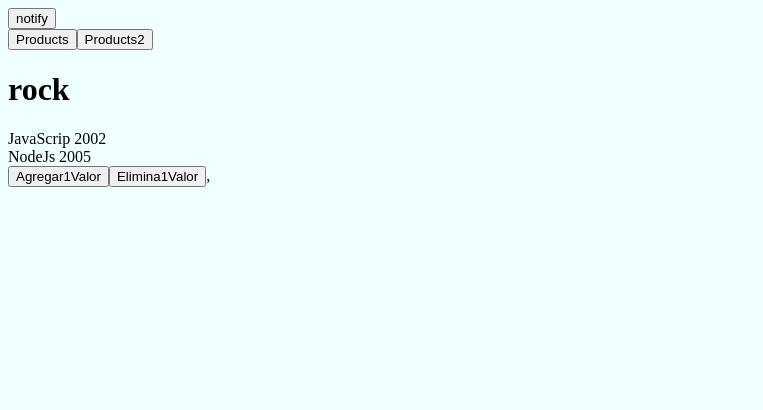
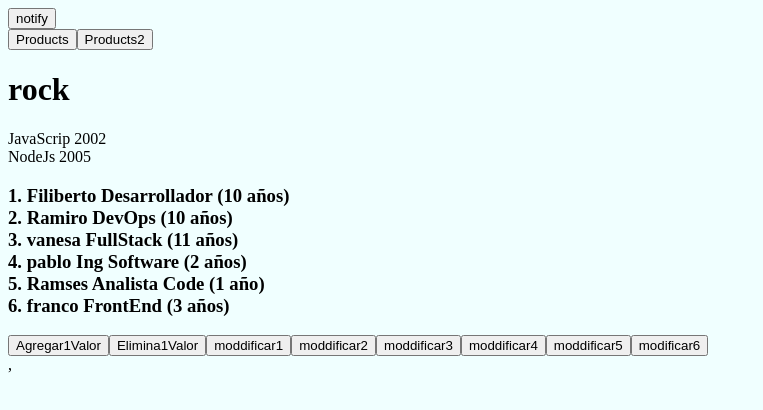
Before and after one commit to SalvadorGonzalezG/Redux-Functionality, a React (Vite) app: page /products2 in a window 1280 px wide. Shown: the top 410 px of the page, without its empty margins (0-763 px from the left). Built offline with nearby package versions, Linux system fonts and the light colour scheme.

Commit message:
implemented buttons & change of state

```diff
--- a/src/components/Products.jsx
+++ b/src/components/Products.jsx
@@ -88,7 +88,6 @@ const Products = () => {
 
       <ToastContainer
         position='top-center'
-
       />
       </div>
     </>
--- a/src/components/Products2.jsx
+++ b/src/components/Products2.jsx
@@ -1,11 +1,14 @@
 import { useDispatch, useSelector } from "react-redux"
-import {agregarUnValor, eliminarUnValor} from '../features/slice/miSlice'
+import {mod6,mod5,mod4,mod3,mod2,mo1,agregarUnValor, eliminarUnValor} from '../features/slice/miSlice'
+import {ToastContainer, toast } from 'react-toastify';
+import 'react-toastify/dist/ReactToastify.css'
 
 
 const Products2 = () => {
   const dispatch = useDispatch()
   const miNombreAhora = useSelector(state=> state.unValor.miNombre)
   const lenguaje = useSelector(state => state.unValor.bibliotecas)
+  const myEmployes = useSelector(state => state.unValor.employes)
 
   const agregar = ()=>{
     dispatch(agregarUnValor({
@@ -16,14 +19,74 @@ const Products2 = () => {
   const eliminar = () => {
     dispatch(eliminarUnValor("Vue"))
   }
+  const m1=()=>{
+    dispatch(mo1({
+      index: 0,
+      newName:"Riss",
+      newPuesto:'RH',
+      newEdad:'1año'
+    }),
+    toast.success('Se a modificado el primer elemento del array')
+    )}
+    const m2=()=>{
+      dispatch(mod2({
+        index:1,
+        newName: "jonh",
+        newPuesto: "Inductor html",
+        newEdad: '5 años'
+      }))}
+      const m3= () => {
+        dispatch(mod3({
+          index:2,
+          newName:'Alex',
+          newPuesto: 'Desarrollador BackEnd',
+          newEdad: '4 años'
+        }))
+    }
+    const m4=()=>{
+      dispatch(mod4({
+        index:3,
+        newName:'Lorentz',
+        newPuesto: 'Ing Sistemas',
+        newEdad:'7 años'
+      }))
+    }
+    const m5 = ()=> {
+      dispatch(mod5({
+        index:4,
+        newName:'GinOne',
+        newPuesto: 'CEO',
+        newEdad: '14 años'
+      }))
+    }
+    const m6 =()=>{
+      dispatch(mod6({
+        index:5,
+        newName:'Fray',
+        newPuesto:'IngSistemas',
+        newEdad:'4 años'
+      }))
+    }
   return (
     <>
     <h1>{miNombreAhora}</h1>
     {lenguaje.map((valor, i)=>
       <div key={i}>{valor.name} {valor.inicio}</div>
     )}
+    <h3>{myEmployes.map((valor,i)=>
+    <div key={i}>{i+1}. {valor.name} {valor.puesto} ({valor.edad})</div> )}</h3>
     <button onClick={agregar}>Agregar1Valor</button>
     <button onClick={eliminar}>Elimina1Valor</button>
+    <button onClick={m1}>moddificar1</button>
+    <button onClick={m2}>moddificar2</button>
+    <button onClick={m3}>moddificar3</button>
+    <button onClick={m4}>moddificar4</button>
+    <button onClick={m5}>moddificar5</button>
+    <button onClick={m6}>modificar6</button>
+
+    <ToastContainer
+        position='top-center'
+      />
     </>
   )
 }
--- a/src/features/slice/miSlice.js
+++ b/src/features/slice/miSlice.js
@@ -6,9 +6,21 @@ export const origenSlice = createSlice({
     name:'unValor',
     initialState:{miNombre:'rock', edad:18,
     // creamos un array de objetos el cual modificaremos ya que es parte del estado inicial de la app.
-    bibliotecas: [{name:"JavaScrip", inicio:2002},{name:"NodeJs",inicio:2005}]
+    bibliotecas: [
+        {name:"JavaScrip", inicio:2002},
+        {name:"NodeJs",inicio:2005}
+    ],
+    employes: [
+        {name:"Filiberto",puesto:'Desarrollador', edad:'10 años'},
+        {name:"Ramiro", puesto:'DevOps', edad:'10 años'},
+        {name:"vanesa", puesto:'FullStack', edad:'11 años'},
+        {name:"pablo", puesto:'Ing Software', edad:'2 años'},
+        {name:"Ramses", puesto:'Analista Code', edad:'1 año'},
+        {name:"franco", puesto:'FrontEnd', edad:'3 años'}
+    ],
     },
     reducers:{
+
         moreedad:(state) =>{
             state.edad = state.edad +1
         },
@@ -16,6 +28,42 @@ export const origenSlice = createSlice({
         cambiarNombre:(state, action) => {
         // que voy a utilizar para modificar = lo que reciba mediante el payload
             state.miNombre = action.payload;
+        },
+        mo1:(state,action)=>{
+           const {index, newName, newPuesto, newEdad} =action.payload
+           state.employes[index].name = newName
+           state.employes[index].puesto = newPuesto
+           state.employes[index].edad = newEdad
+        },
+        mod2:(state, action)=>{
+            const{index, newName, newPuesto, newEdad} = action.payload
+            state.employes[index].name = newName
+            state.employes[index].puesto = newPuesto
+            state.employes[index].edad = newEdad
+        },
+        mod3: (state, action) => {
+            const {index, newName, newPuesto, newEdad} = action.payload
+            state.employes[index].name = newName
+            state.employes[index].puesto = newPuesto
+            state.employes[index].edad = newEdad
+        },
+        mod4:(state, action)=>{
+            const {index, newName, newPuesto, newEdad} = action.payload
+            state.employes[index].name = newName
+            state.employes[index].puesto = newPuesto
+            state.employes[index].edad = newEdad
+        },
+        mod5:(state, action)=>{
+            const {index, newName, newPuesto, newEdad} = action.payload
+            state.employes[index].name = newName
+            state.employes[index].puesto = newPuesto
+            state.employes[index].edad = newEdad
+        },
+        mod6:(state, action)=>{
+            const {index, newName, newPuesto, newEdad} = action.payload
+            state.employes[index].name = newName
+            state.employes[index].puesto = newPuesto
+            state.employes[index].edad = newEdad
         },
         modificar1valor:(state, action)=>{
             const {indice, nuevoNombre, nuevoInicio} = action.payload
@@ -69,7 +117,7 @@ export const otroSlice = createSlice({
     }
 })
 
-export const {moreedad, agregarUnValor, eliminarUnValor, modif2Valor,restablecerState,cambiarNombre,modificar1valor} = origenSlice.actions
+export const {mod6,mod5,mod4,mod3,mod2,mo1,moreedad, agregarUnValor, eliminarUnValor, modif2Valor,restablecerState,cambiarNombre,modificar1valor} = origenSlice.actions
 export const {incrementarPuntuacion} = otroSlice.actions
 export const {dividirEntreDos,multiplicarPor1000, multiplicarPor100,decrementarPuntuacion,multiplicarPuntuacion, multiplicarPor20} = otroSlice.actions
 
```
